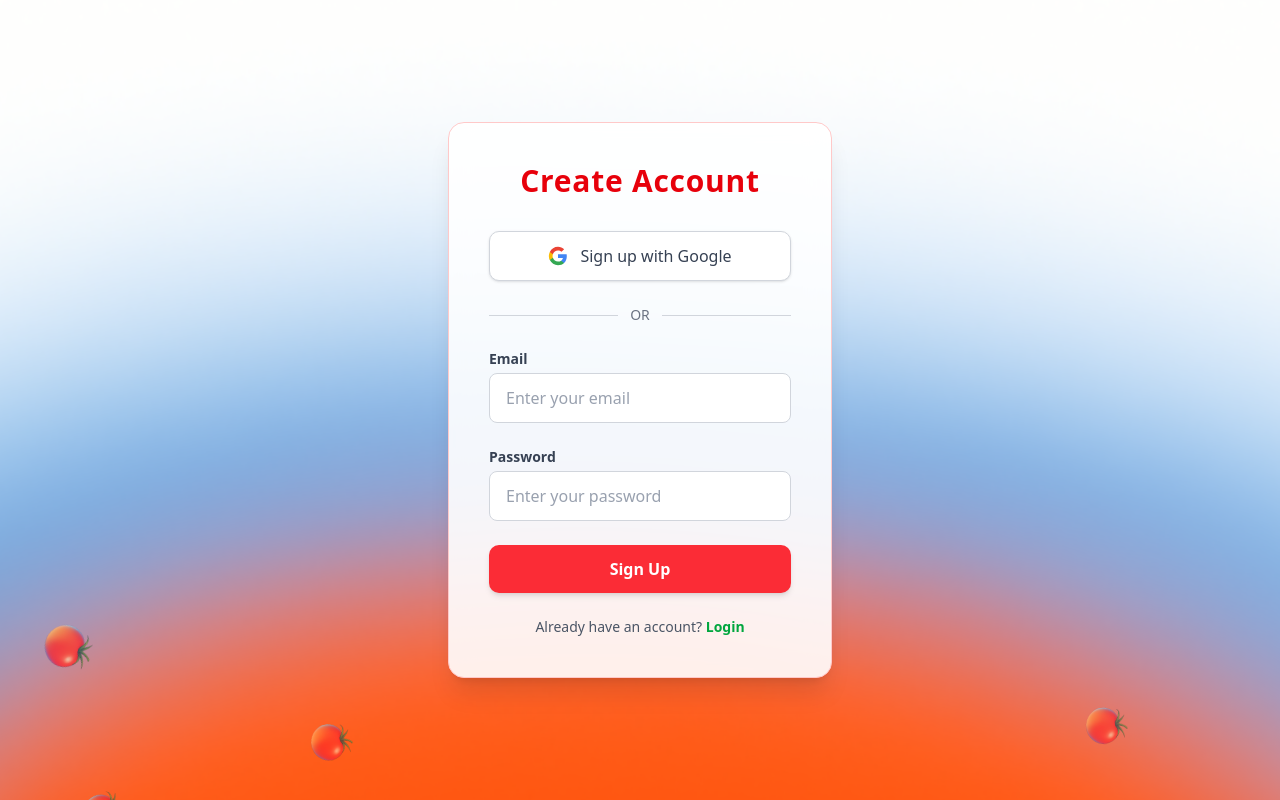
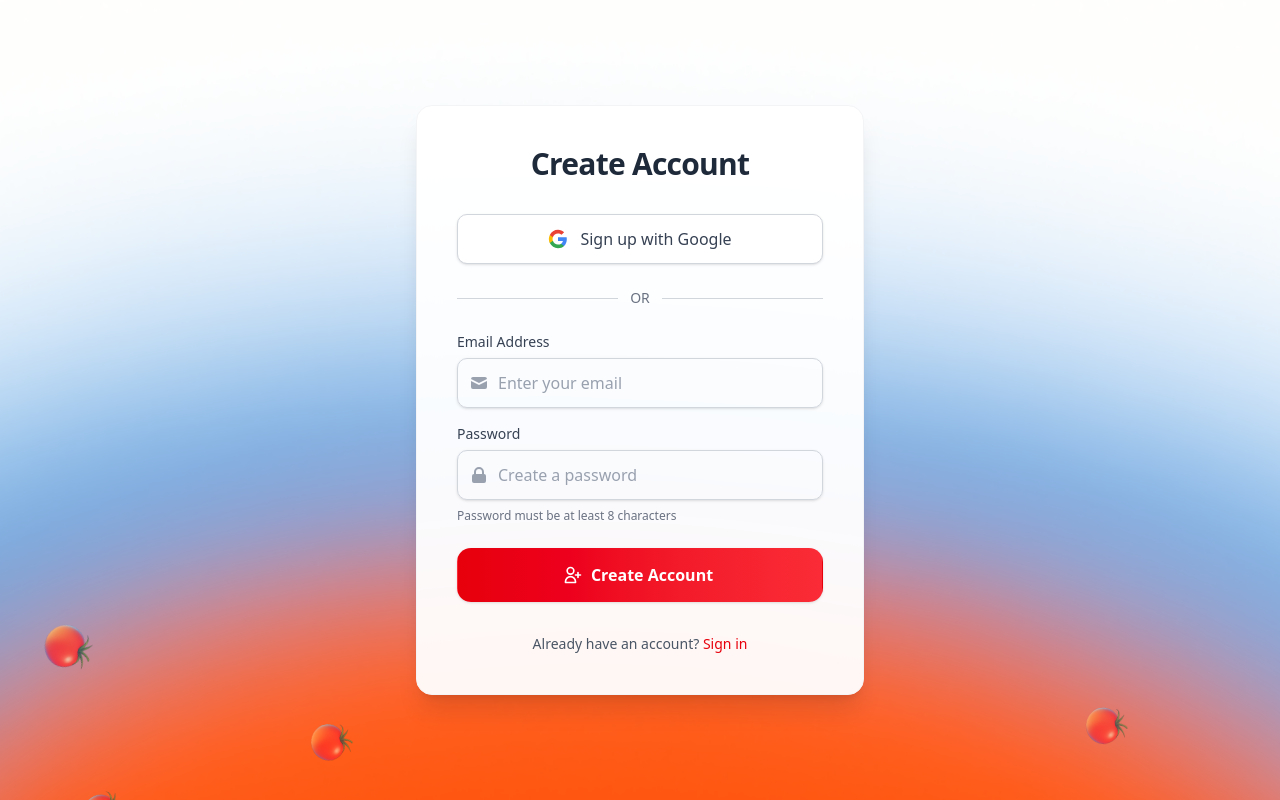
Before and after one commit to Amankumar-007/ai-tools-web-app, a Next.js app: page /register in a window 1280 px wide. Built offline with nearby package versions, Linux system fonts and the light colour scheme; no server answers.

Commit message:
make some changes

```diff
--- a/src/app/login/page.tsx
+++ b/src/app/login/page.tsx
@@ -190,13 +190,13 @@ export default function Login() {
         initial={{ opacity: 0, y: 20, scale: 0.95 }}
         animate={{ opacity: 1, y: 0, scale: 1 }}
         transition={{ duration: 0.6, ease: "easeOut" }}
-        className="relative z-10 bg-white/90 backdrop-blur-md p-10 rounded-2xl shadow-xl w-full max-w-sm border border-red-200"
+        className="relative z-10 bg-white/95 backdrop-blur-md p-8 sm:p-10 rounded-2xl shadow-xl w-full max-w-md border border-gray-100 dark:border-gray-700 dark:bg-gray-800/90"
       >
         <motion.h1
           initial={{ opacity: 0 }}
           animate={{ opacity: 1 }}
           transition={{ delay: 0.2, duration: 0.5 }}
-          className="text-3xl font-extrabold text-red-600 mb-8 text-center tracking-wide"
+          className="text-3xl font-bold text-gray-800 dark:text-white mb-8 text-center tracking-tight"
         >
            Welcome Back!
         </motion.h1>
@@ -224,84 +224,118 @@ export default function Login() {
         </div>
 
         <form onSubmit={handleLogin} className="space-y-6">
+          <div className="space-y-2">
             <div>
               <label
                 htmlFor="email"
-              className="block text-sm font-semibold text-gray-700"
+                className="block text-sm font-medium text-gray-700 dark:text-gray-300 mb-1.5"
               >
-              Email
+                Email Address
               </label>
-            <motion.input
+              <div className="relative">
+                <div className="absolute inset-y-0 left-0 pl-3 flex items-center pointer-events-none">
+                  <svg className="h-5 w-5 text-gray-400" xmlns="http://www.w3.org/2000/svg" viewBox="0 0 20 20" fill="currentColor">
+                    <path d="M2.003 5.884L10 9.882l7.997-3.998A2 2 0 0016 4H4a2 2 0 00-1.997 1.884z" />
+                    <path d="M18 8.118l-8 4-8-4V14a2 2 0 002 2h12a2 2 0 002-2V8.118z" />
+                  </svg>
+                </div>
+                <input
                   id="email"
+                  name="email"
                   type="email"
+                  autoComplete="email"
+                  required
                   value={email}
                   onChange={(e) => setEmail(e.target.value)}
-              required
-              disabled={loading}
-              className="mt-1 w-full px-4 py-3 bg-white border border-gray-300 rounded-md text-gray-800 placeholder-gray-400 focus:outline-none focus:ring-2 focus:ring-red-400 transition duration-200 disabled:opacity-50 disabled:cursor-not-allowed"
+                  className="block w-full pl-10 pr-3 py-3 border border-gray-300 dark:border-gray-600 rounded-lg shadow-sm placeholder-gray-400 focus:outline-none focus:ring-2 focus:ring-red-500 focus:border-red-500 dark:bg-gray-700 dark:text-white dark:placeholder-gray-400 transition-all duration-200"
                   placeholder="Enter your email"
-              whileFocus={{ scale: 1.02 }}
                 />
               </div>
+            </div>
+
             <div>
-            <label
-              htmlFor="password"
-              className="block text-sm font-semibold text-gray-700"
-            >
+              <div className="flex items-center justify-between mb-1.5">
+                <label htmlFor="password" className="block text-sm font-medium text-gray-700 dark:text-gray-300">
                   Password
                 </label>
-            <motion.input
+                <a href="#" className="text-xs font-medium text-red-600 hover:text-red-500 dark:text-red-400 dark:hover:text-red-300">
+                  Forgot password?
+                </a>
+              </div>
+              <div className="relative">
+                <div className="absolute inset-y-0 left-0 pl-3 flex items-center pointer-events-none">
+                  <svg className="h-5 w-5 text-gray-400" xmlns="http://www.w3.org/2000/svg" viewBox="0 0 20 20" fill="currentColor">
+                    <path fillRule="evenodd" d="M5 9V7a5 5 0 0110 0v2a2 2 0 012 2v5a2 2 0 01-2 2H5a2 2 0 01-2-2v-5a2 2 0 012-2zm8-2v2H7V7a3 3 0 016 0z" clipRule="evenodd" />
+                  </svg>
+                </div>
+                <input
                   id="password"
+                  name="password"
                   type="password"
+                  autoComplete="current-password"
+                  required
                   value={password}
                   onChange={(e) => setPassword(e.target.value)}
-              required
-              disabled={loading}
-              className="mt-1 w-full px-4 py-3 bg-white border border-gray-300 rounded-md text-gray-800 placeholder-gray-400 focus:outline-none focus:ring-2 focus:ring-red-400 transition duration-200 disabled:opacity-50 disabled:cursor-not-allowed"
-              placeholder="Enter your password"
-              whileFocus={{ scale: 1.02 }}
+                  className="block w-full pl-10 pr-3 py-3 border border-gray-300 dark:border-gray-600 rounded-lg shadow-sm placeholder-gray-400 focus:outline-none focus:ring-2 focus:ring-red-500 focus:border-red-500 dark:bg-gray-700 dark:text-white dark:placeholder-gray-400 transition-all duration-200"
+                  placeholder="••••••••"
                 />
               </div>
-          {error && (
-            <motion.p
-              initial={{ opacity: 0, y: -10 }}
-              animate={{ opacity: 1, y: 0 }}
-              className="text-red-500 text-sm text-center font-medium"
+            </div>
+
+            <div className="flex items-center justify-between">
+              <div className="flex items-center">
+                <input
+                  id="remember-me"
+                  name="remember-me"
+                  type="checkbox"
+                  className="h-4 w-4 text-red-600 focus:ring-red-500 border-gray-300 rounded dark:bg-gray-700 dark:border-gray-600"
+                />
+                <label
+                  htmlFor="remember-me"
+                  className="ml-2 block text-sm text-gray-700 dark:text-gray-300"
                 >
-              {error}
-            </motion.p>
-          )}
-          <motion.button
-            whileHover={{ scale: loading ? 1 : 1.05 }}
-            whileTap={{ scale: loading ? 1 : 0.95 }}
+                  Remember me
+                </label>
+              </div>
+            </div>
+          </div>
+
+          <div className="space-y-4">
+            <button
               type="submit"
               disabled={loading}
-            className="w-full bg-red-500 text-white py-3 rounded-lg hover:bg-red-600 transition duration-200 font-semibold shadow-md disabled:opacity-50 disabled:cursor-not-allowed"
+              className={`w-full flex justify-center items-center py-3.5 px-4 border border-transparent rounded-xl shadow-sm text-base font-semibold text-white bg-gradient-to-r from-red-600 to-red-500 hover:from-red-700 hover:to-red-600 focus:outline-none focus:ring-2 focus:ring-offset-2 focus:ring-red-500 transition-all duration-200 ${
+                loading ? "opacity-80 cursor-not-allowed" : ""
+              }`}
             >
               {loading ? (
-              <div className="flex items-center justify-center gap-2">
-                <div className="w-4 h-4 border-2 border-white border-t-transparent rounded-full animate-spin"></div>
-                Signing In...
+                <>
+                  <svg className="animate-spin -ml-1 mr-3 h-5 w-5 text-white" xmlns="http://www.w3.org/2000/svg" fill="none" viewBox="0 0 24 24">
+                    <circle className="opacity-25" cx="12" cy="12" r="10" stroke="currentColor" strokeWidth="4"></circle>
+                    <path className="opacity-75" fill="currentColor" d="M4 12a8 8 0 018-8V0C5.373 0 0 5.373 0 12h4zm2 5.291A7.962 7.962 0 014 12H0c0 3.042 1.135 5.824 3 7.938l3-2.647z"></path>
+                  </svg>
+                  Signing in...
+                </>
+              ) : (
+                <>
+                  <svg className="w-5 h-5 mr-2 -ml-1" fill="none" stroke="currentColor" viewBox="0 0 24 24" xmlns="http://www.w3.org/2000/svg">
+                    <path strokeLinecap="round" strokeLinejoin="round" strokeWidth="2" d="M11 16l-4-4m0 0l4-4m-4 4h14m-5 4v1a3 3 0 01-3 3H6a3 3 0 01-3-3V7a3 3 0 013-3h7a3 3 0 013 3v1"></path>
+                  </svg>
+                  Sign in
+                </>
+              )}
+            </button>
           </div>
-            ) : (
-              "Sign In"
-            )}
-          </motion.button>
         </form>
-        <motion.p
-          initial={{ opacity: 0 }}
-          animate={{ opacity: 1 }}
-          transition={{ delay: 0.4, duration: 0.5 }}
-          className="mt-6 text-center text-sm text-gray-600"
-        >
-          Don&apos;t have an account?{" "}
+        <p className="mt-8 text-center text-sm text-gray-600 dark:text-gray-400">
+          Don't have an account?{" "}
           <Link
             href="/register"
-            className="text-green-600 hover:text-green-500 font-semibold transition duration-200"
+            className="font-medium text-red-600 hover:text-red-500 dark:text-red-400 dark:hover:text-red-300 transition-colors duration-200"
           >
-            Register
+            Create an account
           </Link>
-        </motion.p>
+        </p>
       </motion.div>
     </div>
   );
--- a/src/app/page.tsx
+++ b/src/app/page.tsx
@@ -166,15 +166,20 @@ const [isScrolled, setIsScrolled] = useState(false);
     fetchUser();
   }, []);
 
-  // Add scroll listener for navbar animation
+  // Add scroll listener for navbar animation and mobile menu
   useEffect(() => {
     const handleScroll = () => {
       setIsScrolled(window.scrollY > 100);
+
+      // Close mobile menu when scrolling
+      if (navOpen) {
+        setNavOpen(false);
+      }
     };
 
-    window.addEventListener('scroll', handleScroll);
+    window.addEventListener('scroll', handleScroll, { passive: true });
     return () => window.removeEventListener('scroll', handleScroll);
-  }, []);
+  }, [navOpen]);
 
 
   const handleProtectedLink = (
@@ -260,7 +265,21 @@ const [isScrolled, setIsScrolled] = useState(false);
   } as const;
 
   return (
-    <div className="relative min-h-screen">
+    <div className="min-h-screen relative overflow-hidden">
+      {/* Mobile Background Image */}
+      <div className="fixed inset-0 -z-10 md:hidden">
+        <Image
+          src="/bg-mobile.png"
+          alt="Background"
+          fill
+          className="object-cover"
+          priority
+          quality={100}
+          style={{
+            zIndex: -10,
+          }}
+        />
+      </div>
       {/* Fixed background images for light/dark modes */}
       <div
         aria-hidden
@@ -597,8 +616,8 @@ const [isScrolled, setIsScrolled] = useState(false);
           animate={{ opacity: 1 }}
           transition={{ delay: 0.2, duration: 0.8 }}
         >
-          <FlipLink href="">The fresh way to</FlipLink>
-          <br />
+          <FlipLink href="">The fresh </FlipLink>
+          <FlipLink href="">way to</FlipLink>
           <FlipLink href="">work with AI</FlipLink>
         </motion.h1>
         <motion.div
--- a/src/app/register/page.tsx
+++ b/src/app/register/page.tsx
@@ -11,7 +11,7 @@ interface AuthError {
   message: string;
 }
 
-export default function RegisterPage() {
+function RegisterPage() {
   const [email, setEmail] = useState("");
   const [password, setPassword] = useState("");
   const [error, setError] = useState<string | null>(null);
@@ -192,13 +192,13 @@ export default function RegisterPage() {
         initial={{ opacity: 0, y: 20, scale: 0.95 }}
         animate={{ opacity: 1, y: 0, scale: 1 }}
         transition={{ duration: 0.6, ease: "easeOut" }}
-        className="relative z-10 bg-white/90 backdrop-blur-md p-10 rounded-2xl shadow-xl w-full max-w-sm border border-red-200"
+        className="relative z-10 bg-white/95 backdrop-blur-md p-8 sm:p-10 rounded-2xl shadow-xl w-full max-w-md border border-gray-100 dark:border-gray-700 dark:bg-gray-800/90"
       >
         <motion.h1
           initial={{ opacity: 0 }}
           animate={{ opacity: 1 }}
           transition={{ delay: 0.2, duration: 0.5 }}
-          className="text-3xl font-extrabold text-red-600 mb-8 text-center tracking-wide"
+          className="text-3xl font-bold text-gray-800 dark:text-white mb-8 text-center tracking-tight"
         >
           Create Account
         </motion.h1>
@@ -226,85 +226,105 @@ export default function RegisterPage() {
         </div>
 
           <form onSubmit={handleRegister} className="space-y-6">
+            <div className="space-y-4">
               <div>
                 <label
                   htmlFor="email"
-              className="block text-sm font-semibold text-gray-700"
+                  className="block text-sm font-medium text-gray-700 dark:text-gray-300 mb-1.5"
                 >
-              Email
+                  Email Address
                 </label>
-            <motion.input
+                <div className="relative">
+                  <div className="absolute inset-y-0 left-0 pl-3 flex items-center pointer-events-none">
+                    <svg className="h-5 w-5 text-gray-400" xmlns="http://www.w3.org/2000/svg" viewBox="0 0 20 20" fill="currentColor">
+                      <path d="M2.003 5.884L10 9.882l7.997-3.998A2 2 0 0016 4H4a2 2 0 00-1.997 1.884z" />
+                      <path d="M18 8.118l-8 4-8-4V14a2 2 0 002 2h12a2 2 0 002-2V8.118z" />
+                    </svg>
+                  </div>
+                  <input
                     id="email"
+                    name="email"
                     type="email"
+                    autoComplete="email"
+                    required
                     value={email}
                     onChange={(e) => setEmail(e.target.value)}
-              required
-              disabled={loading}
-              className="mt-1 w-full px-4 py-3 bg-white border border-gray-300 rounded-md text-gray-800 placeholder-gray-400 focus:outline-none focus:ring-2 focus:ring-red-400 transition duration-200 disabled:opacity-50 disabled:cursor-not-allowed"
+                    className="block w-full pl-10 pr-3 py-3 border border-gray-300 dark:border-gray-600 rounded-lg shadow-sm placeholder-gray-400 focus:outline-none focus:ring-2 focus:ring-red-500 focus:border-red-500 dark:bg-gray-700 dark:text-white dark:placeholder-gray-400 transition-all duration-200"
                     placeholder="Enter your email"
-              whileFocus={{ scale: 1.02 }}
                   />
                 </div>
+              </div>
+
               <div>
                 <label
                   htmlFor="password"
-              className="block text-sm font-semibold text-gray-700"
+                  className="block text-sm font-medium text-gray-700 dark:text-gray-300 mb-1.5"
                 >
                   Password
                 </label>
-            <motion.input
+                <div className="relative">
+                  <div className="absolute inset-y-0 left-0 pl-3 flex items-center pointer-events-none">
+                    <svg className="h-5 w-5 text-gray-400" xmlns="http://www.w3.org/2000/svg" viewBox="0 0 20 20" fill="currentColor">
+                      <path fillRule="evenodd" d="M5 9V7a5 5 0 0110 0v2a2 2 0 012 2v5a2 2 0 01-2 2H5a2 2 0 01-2-2v-5a2 2 0 012-2zm8-2v2H7V7a3 3 0 016 0z" clipRule="evenodd" />
+                    </svg>
+                  </div>
+                  <input
                     id="password"
+                    name="password"
                     type="password"
+                    autoComplete="new-password"
+                    required
                     value={password}
                     onChange={(e) => setPassword(e.target.value)}
-              required
-              disabled={loading}
-              className="mt-1 w-full px-4 py-3 bg-white border border-gray-300 rounded-md text-gray-800 placeholder-gray-400 focus:outline-none focus:ring-2 focus:ring-red-400 transition duration-200 disabled:opacity-50 disabled:cursor-not-allowed"
-              placeholder="Enter your password"
-              whileFocus={{ scale: 1.02 }}
+                    className="block w-full pl-10 pr-3 py-3 border border-gray-300 dark:border-gray-600 rounded-lg shadow-sm placeholder-gray-400 focus:outline-none focus:ring-2 focus:ring-red-500 focus:border-red-500 dark:bg-gray-700 dark:text-white dark:placeholder-gray-400 transition-all duration-200"
+                    placeholder="Create a password"
                   />
                 </div>
-          {error && (
-            <motion.p
-              initial={{ opacity: 0, y: -10 }}
-              animate={{ opacity: 1, y: 0 }}
-              className="text-red-500 text-sm text-center font-medium"
-            >
-              {error}
-            </motion.p>
-          )}
-          <motion.button
-            whileHover={{ scale: loading ? 1 : 1.05 }}
-            whileTap={{ scale: loading ? 1 : 0.95 }}
+                <p className="mt-2 text-xs text-gray-500 dark:text-gray-400">
+                  Password must be at least 8 characters
+                </p>
+              </div>
+            </div>
+
+            <div className="space-y-4">
+              <button
                 type="submit"
                 disabled={loading}
-            className="w-full bg-red-500 text-white py-3 rounded-lg hover:bg-red-600 transition duration-200 font-semibold shadow-md disabled:opacity-50 disabled:cursor-not-allowed"
+                className={`w-full flex justify-center items-center py-3.5 px-4 border border-transparent rounded-xl shadow-sm text-base font-semibold text-white bg-gradient-to-r from-red-600 to-red-500 hover:from-red-700 hover:to-red-600 focus:outline-none focus:ring-2 focus:ring-offset-2 focus:ring-red-500 transition-all duration-200 ${
+                  loading ? "opacity-80 cursor-not-allowed" : ""
+                }`}
               >
                 {loading ? (
-              <div className="flex items-center justify-center gap-2">
-                <div className="w-4 h-4 border-2 border-white border-t-transparent rounded-full animate-spin"></div>
-                Creating Account...
+                  <>
+                    <svg className="animate-spin -ml-1 mr-3 h-5 w-5 text-white" xmlns="http://www.w3.org/2000/svg" fill="none" viewBox="0 0 24 24">
+                      <circle className="opacity-25" cx="12" cy="12" r="10" stroke="currentColor" strokeWidth="4"></circle>
+                      <path className="opacity-75" fill="currentColor" d="M4 12a8 8 0 018-8V0C5.373 0 0 5.373 0 12h4zm2 5.291A7.962 7.962 0 014 12H0c0 3.042 1.135 5.824 3 7.938l3-2.647z"></path>
+                    </svg>
+                    Creating account...
+                  </>
+                ) : (
+                  <>
+                    <svg className="w-5 h-5 mr-2 -ml-1" fill="none" stroke="currentColor" viewBox="0 0 24 24" xmlns="http://www.w3.org/2000/svg">
+                      <path strokeLinecap="round" strokeLinejoin="round" strokeWidth="2" d="M18 9v3m0 0v3m0-3h3m-3 0h-3m-2-5a4 4 0 11-8 0 4 4 0 018 0zM3 20a6 6 0 0112 0v1H3v-1z"></path>
+                    </svg>
+                    Create Account
+                  </>
+                )}
+              </button>
             </div>
-            ) : (
-              "Sign Up"
-            )}
-          </motion.button>
           </form>
-        <motion.p
-          initial={{ opacity: 0 }}
-          animate={{ opacity: 1 }}
-          transition={{ delay: 0.4, duration: 0.5 }}
-          className="mt-6 text-center text-sm text-gray-600"
-        >
+          <p className="mt-8 text-center text-sm text-gray-600 dark:text-gray-400">
             Already have an account?{" "}
             <Link
               href="/login"
-            className="text-green-600 hover:text-green-500 font-semibold transition duration-200"
+              className="font-medium text-red-600 hover:text-red-500 dark:text-red-400 dark:hover:text-red-300 transition-colors duration-200"
             >
-            Login
+              Sign in
             </Link>
-        </motion.p>
+          </p>
         </motion.div>
       </div>
     );
   }
+
+  export default RegisterPage;
--- a/src/components/ui/FlipLink.module.css
+++ b/src/components/ui/FlipLink.module.css
@@ -1,5 +1,6 @@
 @import url('https://fonts.googleapis.com/css2?family=Montserrat:wght@300;400&display=swap');
 @import url('https://fonts.googleapis.com/css2?family=Poppins:wght@600;700;800&display=swap');
+@import url('https://fonts.googleapis.com/css2?family=Rubik+Glitch&display=swap');
 .link {
   font-family: 'Montserrat', 'Helvetica Neue', Arial, sans-serif;
   font-weight: 300;
```
Also changed, not shown: public/bg-mobile.png (added). Lines whose indentation alone changed are shown as unchanged.
